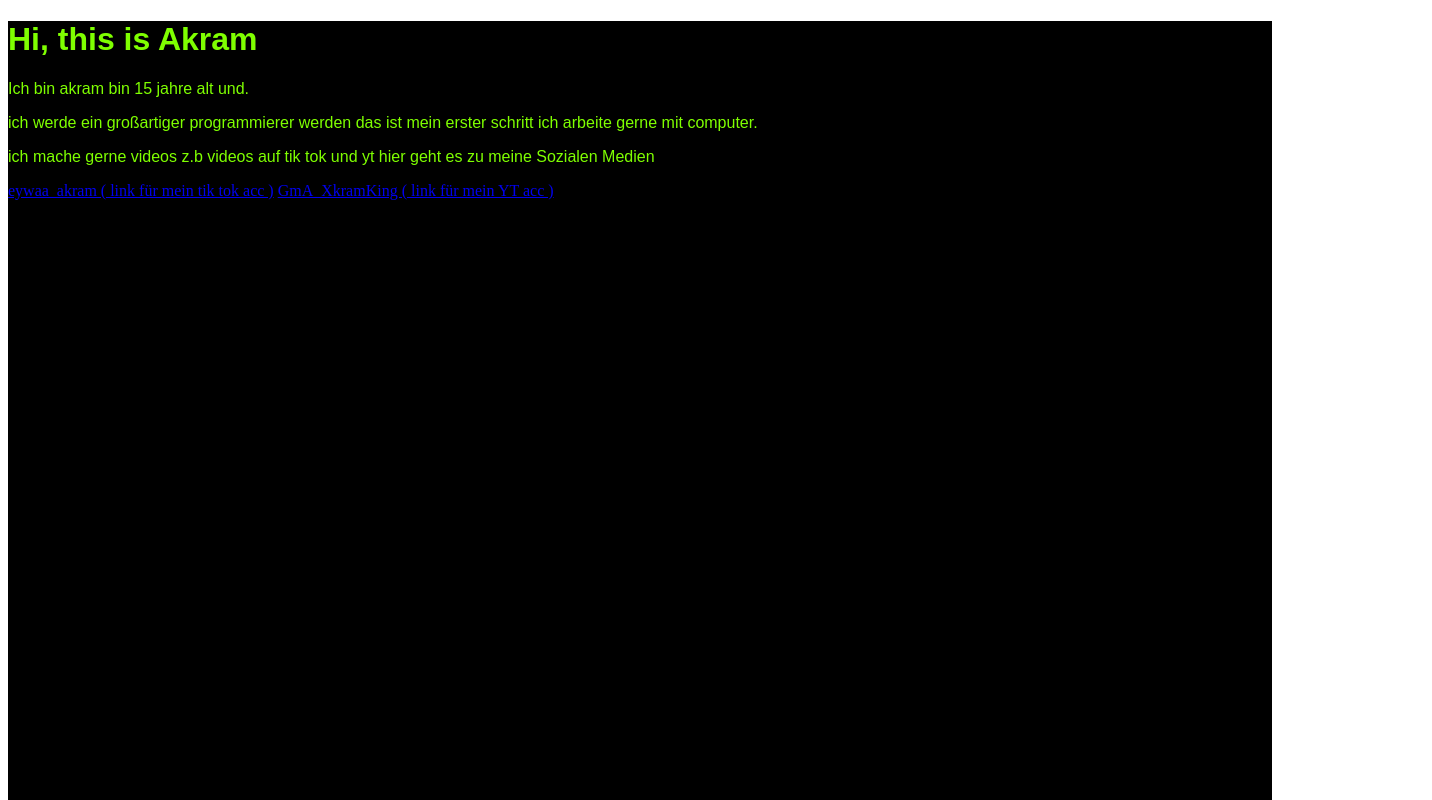
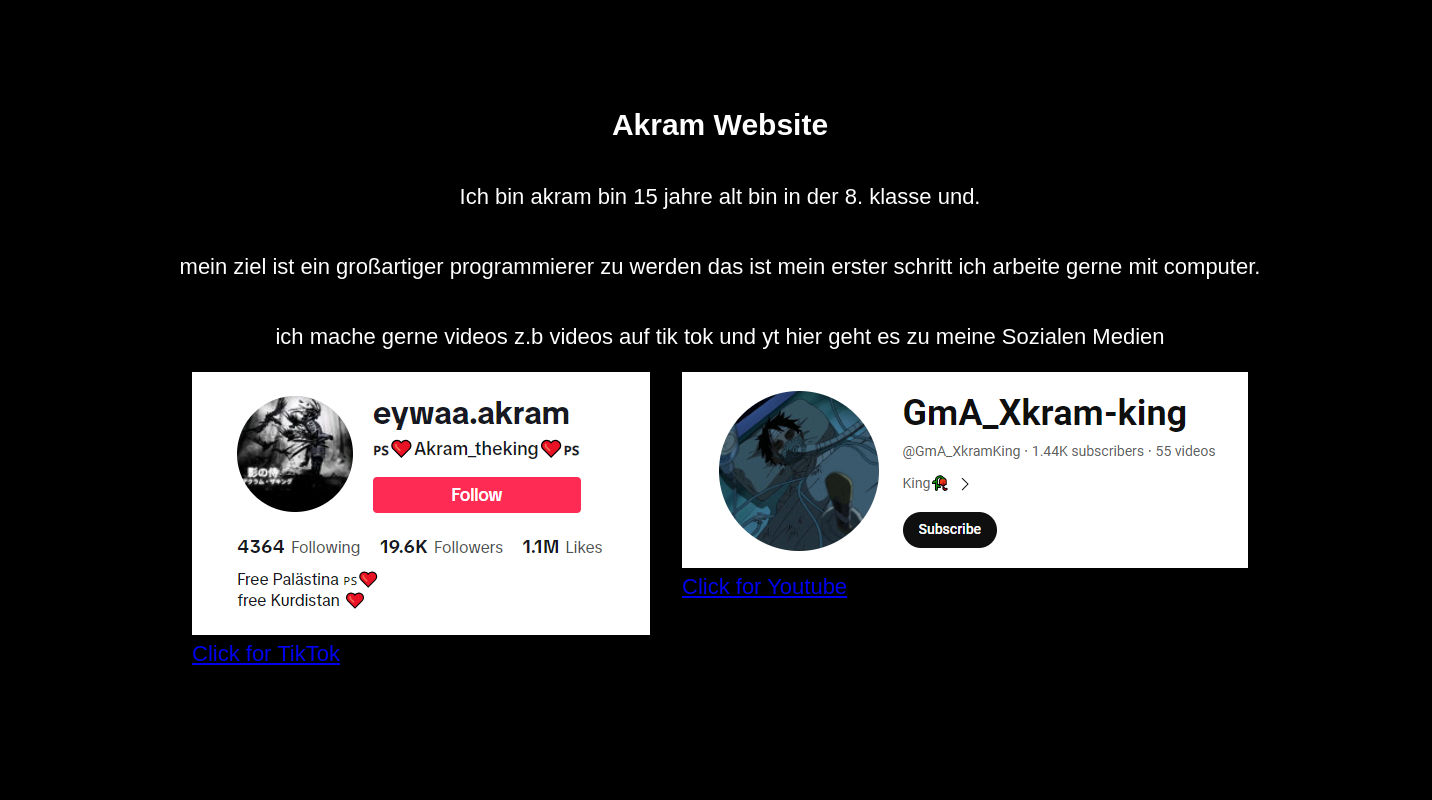
Before and after one commit to Akramtheking/portfolio, a plain HTML site: page index.html in a window 1280 px wide. Shown: the top 800 px of the page, 1432 px wide, since content can reach past the window. Drawn offline with Linux system fonts and the light colour scheme.

Commit message:
add images

```diff
--- a/index.html
+++ b/index.html
@@ -2,29 +2,64 @@
 <html>
 <head>
 <title>Akram Website</title>
-</head>
-<body>
 <style>
-    h1,p {
-        color: chartreuse  ;
+    body {
+        background-color: black;
+        color: white;
         font-family: Arial, Helvetica, sans-serif;
+        font-size: 22px;
+        height: 100%;
     }
-</style>
+    h1 {
+        font-size: 30px;
+    }
+    a:hover {
+        color: blue
+    }
+    .main-container {
+        display: flex;
+        flex-direction: column;
+        align-items: center;
+        justify-content: center;
+        padding: 5rem;
+        width: 100%;
+        height: 20%;
+    }
+    .image-container {
+        display: flex;
+        gap: 2rem;
 
-<header>
-    <h1>Hi, this is Akram</h1>
-<p>Ich bin akram bin 15 jahre alt und.</p>
-<p>ich werde ein großartiger programmierer werden das ist mein erster schritt ich arbeite gerne mit computer.</p>
-<p>ich mache gerne videos z.b videos auf tik tok und yt hier geht es zu meine Sozialen Medien </p>
-<a href="https://www.tiktok.com/@eywaa.akram?is_from_webapp=1&sender_device=pc">eywaa_akram ( link für mein tik tok acc )</a>
-<a href="www.youtube.com/@GmA_XkramKing">GmA_XkramKing ( link für mein YT acc )</a>
-</header>
-</body>
-</html>
-<style>
-    header {
-        background-color: black ;
-        height: 1000px;
+        .image {
+            object-fit: contain;
+        }
+
     }
 
 </style>
+</head>
+<body>
+    <div class="main-container">
+        <h1>Akram Website</h1>
+        <p>Ich bin akram bin 15 jahre alt bin in der 8. klasse und.</p>
+        <p>mein ziel ist ein großartiger programmierer zu werden das ist mein erster schritt ich arbeite gerne mit computer.</p>
+        <p>ich mache gerne videos z.b videos auf tik tok und yt hier geht es zu meine Sozialen Medien </p>
+        <div class="image-container">
+            <a href="https://www.tiktok.com/@eywaa.akram?is_from_webapp=1&sender_device=pc" target="_blank">
+                <img class="image" src="./akramTikTok.png">
+                <br>
+                Click for TikTok
+            </a>
+            <a href="https://www.youtube.com/@GmA_XkramKing">
+                <img class="image" src="./akramYoutube.png" target="_blank">
+                <br>
+                Click for Youtube
+            </a>
+        </div>
+
+    </div>
+
+
+
+
+</body>
+</html>
```
Also changed, not shown: akramTikTok.png (added), akramYoutube.png (added).
